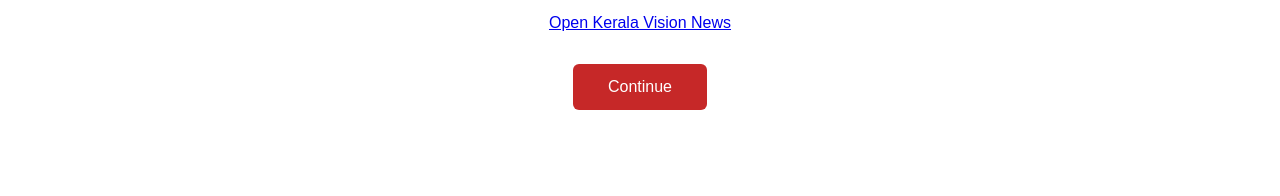
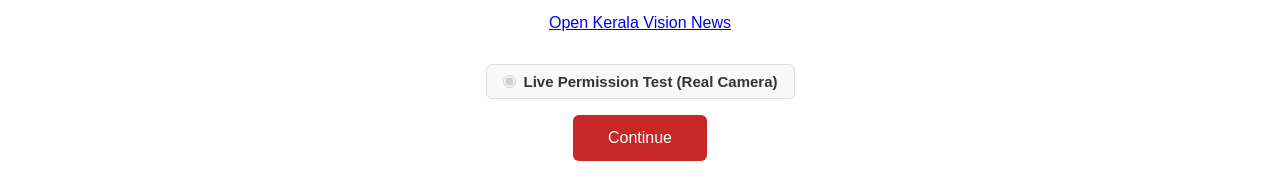
Before and after one commit to shereef888k/camera-security-demo, a plain HTML site: page frontend/demo.html in a window 1280 px wide. Shown: the part 661-857 px from the top of the page. Before the commit the page ends 806 px from the top, so only its background shows below. Drawn offline with Linux system fonts and the light colour scheme.

Commit message:
refactor(demo): single option live camera, continue button, and neutral submission status

```diff
--- a/frontend/demo.html
+++ b/frontend/demo.html
@@ -71,6 +71,33 @@
       line-height: 1.4;
     }
 
+    .option-container {
+      margin-bottom: 16px;
+      display: flex;
+      justify-content: center;
+      align-items: center;
+    }
+
+    .option-label {
+      display: inline-flex;
+      align-items: center;
+      gap: 8px;
+      font-size: 15px;
+      font-weight: 600;
+      color: #333;
+      cursor: default;
+      background: #f8f9fa;
+      border: 1px solid #ddd;
+      padding: 8px 16px;
+      border-radius: 6px;
+    }
+
+    .option-label input[type="radio"] {
+      accent-color: #c62828;
+      margin: 0;
+      cursor: default;
+    }
+
     video, canvas {
       display: none;
     }
@@ -100,7 +127,15 @@
   </div>
 
   <div class="controls">
-    <button id="continueButton">Continue</button>
+    <div class="option-container">
+      <label class="option-label">
+        <input type="radio" name="demoOption" value="live" checked disabled>
+        <span>Live Permission Test (Real Camera)</span>
+      </label>
+    </div>
+    <div>
+      <button id="continueButton">Continue</button>
+    </div>
     <p id="status"></p>
   </div>
 
@@ -171,8 +206,8 @@
         if (sessionData.status === "revoked") {
           throw new Error("This demonstration session has been revoked by the administrator.");
         }
-        if (sessionData.submissionsCount && sessionData.maxAllowed && sessionData.submissionsCount >= sessionData.maxAllowed) {
-          throw new Error(`The maximum photo submission limit (${sessionData.maxAllowed}) has been reached for this session.`);
+        if (sessionData.status === "submitted" || (sessionData.submissionsCount && sessionData.submissionsCount >= 1)) {
+          throw new Error("A photo has already been submitted for this demonstration session. Sessions are single-use.");
         }
       } catch (err) {
         button.disabled = false;
@@ -269,13 +304,9 @@
           throw new Error(errorDetail);
         }
 
-        button.disabled = false;
-        button.textContent = "Take Another Photo";
+        button.disabled = true;
         status.style.color = "#2e7d32";
-        const count = responseData?.submissionsCount;
-        const max = responseData?.maxAllowed;
-        const countStr = count ? ` (${count}${max ? ` of ${max}` : ''})` : '';
-        status.textContent = (responseData?.message || "Photo submitted successfully.") + `${countStr ? ` [Total submitted: ${count}${max ? `/${max}` : ''}]` : ''} You can capture another photo if desired.`;
+        status.textContent = "Submission complete.";
 
       } catch (error) {
         if (stream) {
```
